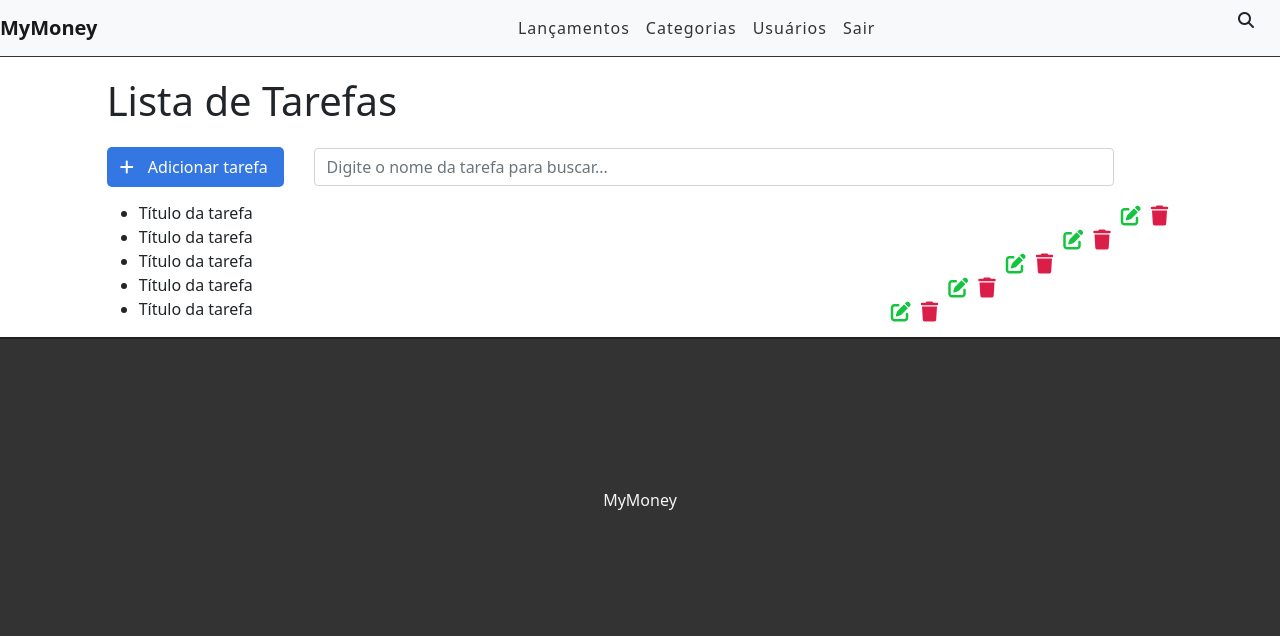
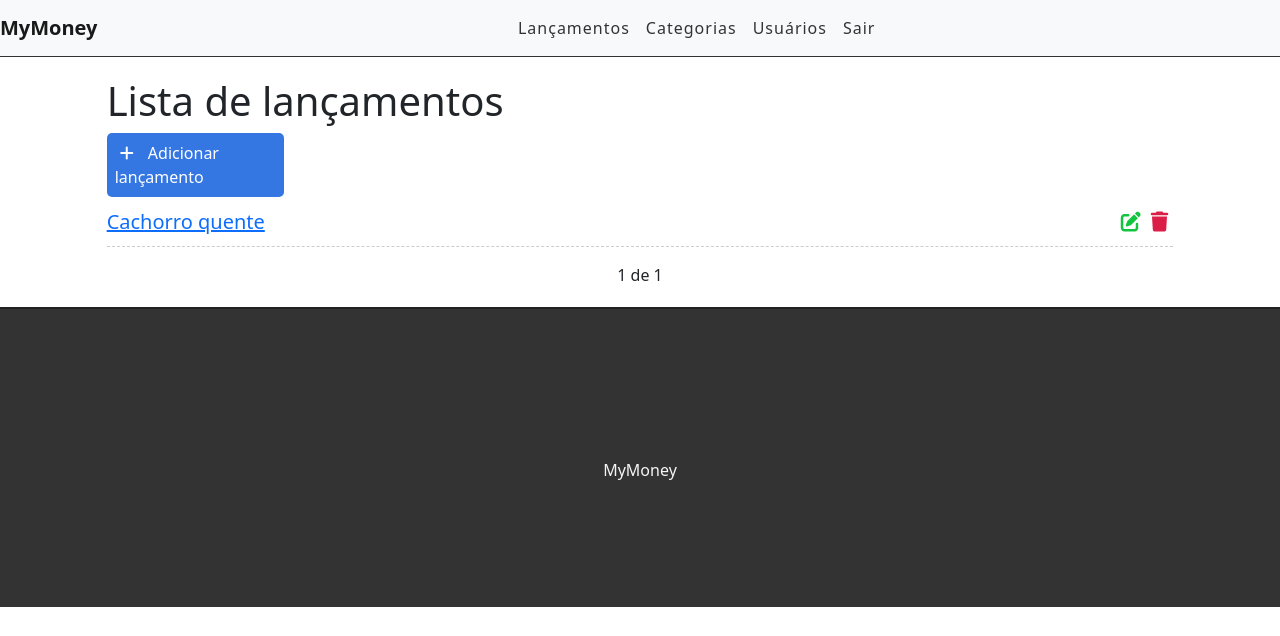
Before and after one commit to JoaoGDLima/MyMoney, a Django app: page / in a window 1280 px wide. Shown: the top 636 px of the page. Run offline with Django 3.2, Linux system fonts and the light colour scheme; a user stored in the database is signed in; data comes from the database, SQL or seed files in the repository; both versions use the stored data as it was after the commit; some libraries are stand-ins or nearby versions.

Commit message:
Implementação do CRUD de lançamentos

```diff
--- a/MyMoney/myApp/models.py
+++ b/MyMoney/myApp/models.py
@@ -8,7 +8,7 @@ class Categoria(models.Model):
     )
 
     nome = models.CharField(max_length=100)
-    tipo = models.CharField(max_length=1,choices=TIPOS)
+    tipo = models.CharField(max_length=31,choices=TIPOS)
     usuario = models.ForeignKey(get_user_model(), on_delete=models.CASCADE)
     created_at = models.DateTimeField(auto_now_add=True)
     updated_at = models.DateTimeField(auto_now=True)
@@ -25,7 +25,7 @@ class Lancamento(models.Model):
 
     usuario = models.ForeignKey(get_user_model(), on_delete=models.CASCADE)
     categoria = models.ForeignKey(Categoria,on_delete=models.CASCADE)
-    datahora = models.DateTimeField(null=False)
+    datahora = models.DateTimeField(null=False, auto_now_add=True)
     valor = models.FloatField(max_length=10.2)
     tipo = models.CharField(max_length=1,choices=TIPOS)
     observacao = models.CharField(max_length=100,null=True,blank=True)
--- a/MyMoney/myApp/static/js/scripts.js
+++ b/MyMoney/myApp/static/js/scripts.js
@@ -3,13 +3,15 @@ $( document ).ready(function() {
     var deleteBtn = $('.delete-btn');
     var searchBtn = $('#search-btn');
     var searchForm = $('#search-form');
+    var searchBtnLanc = $('#search-btn-lanc');
+    var searchFormLanc = $('#search-form-lanc');
 
     $(deleteBtn).on('click', function(e) {
 
         e.preventDefault();
 
         var delLink = $(this).attr('href');
-        var result = confirm('Quer deletar esta categoria?');
+        var result = confirm('Quer deletar este registro?');
 
         if(result) {
             window.location.href = delLink;
@@ -21,4 +23,9 @@ $( document ).ready(function() {
         searchForm.submit();
     });
 
+
+    $(searchBtnLanc).on('click', function() {
+        searchFormLanc.submit();
+    });
+
 });
--- a/MyMoney/myApp/templates/account/list.html
+++ b/MyMoney/myApp/templates/account/list.html
@@ -1,43 +1,51 @@
 {% extends 'base.html' %}
 
-{% block title %}Lista de Tarefas{% endblock %}
+{% block title %}Lista de lançamentos{% endblock %}
 
 {% block content %}
 <div class="offset-1 col-10 list-div">
-    <h1>Lista de Tarefas</h1>
-    <div class="col-2 add-div">
-        <i class="fas fa-plus"></i> Adicionar tarefa
-    </div>
-    <div class="col-9 search-div">
-        <input class="form-control" type="text" id="search" name="search" placeholder="Digite o nome da tarefa para buscar...">
-        <i class="fas fa-search"></i>
-    </div>
-    <ul class="account-list">
-        <li class="account-item">
-            <span>Título da tarefa</span>
-            <span><i class="fas fa-trash"></i></span>
-            <span><i class="fas fa-edit"></i></span>
+    <h1>Lista de lançamentos</h1>
+    <a id="add-link" href="/novoLancamento/">
+        <div class="col-2 add-div">
+            <i class="fas fa-plus"></i> Adicionar lançamento
+        </div>
+    </a>
+    {% if messages %}
+        <ul class="messages">
+            {% for message in messages %}
+                <li{% if message.tags %} class="alert alert-{{ message.tags }}"{% endif %}>{{ message }}</li>
+            {% endfor %}
+        </ul>
+    {% endif %}
+    <ul class="category-list">
+        {% for lancamento in lancamentos %}
+        <li class="category-item">
+            <span><a href="/lancamento/{{lancamento.id}}">{{lancamento.observacao}}</a></span>
+            <a href="/deletarLancamento/{{lancamento.id}}" class="delete-btn">
+                <span><i class="fas fa-trash"></i></span>
+            </a>
+            <a href="/editarLancamento/{{lancamento.id}}">
+                <span><i class="fas fa-edit"></i></span>
+            </a>
         </li>
-        <li class="account-item">
-            <span>Título da tarefa</span>
-            <span><i class="fas fa-trash"></i></i></span>
-            <span><i class="fas fa-edit"></i></span>
-        </li>
-        <li class="account-item">
-            <span>Título da tarefa</span>
-            <span><i class="fas fa-trash"></i></span>
-            <span><i class="fas fa-edit"></i></span>
-        </li>
-        <li class="account-item">
-            <span>Título da tarefa</span>
-            <span><i class="fas fa-trash"></i></span>
-            <span><i class="fas fa-edit"></i></span>
-        </li>
-        <li class="account-item">
-            <span>Título da tarefa</span>
-            <span><i class="fas fa-trash"></i></span>
-            <span><i class="fas fa-edit"></i></span>
-        </li>
+        {% endfor %}
     </ul>
+    <div class="pagination">
+            <span class="step-links">
+                {% if lancamentos.has_previous %}
+                    <a href="?page={{ lancamentos.previous_page_number }}"><i class="fas fa-arrow-left"></i></a>
+                {% endif %}
+
+                {% if lancamentos.paginator.num_pages %}
+                <span class="current">
+                    {{ lancamentos.number }} de {{ lancamentos.paginator.num_pages }}
+                </span>
+                {% endif %}
+
+                {% if lancamentos.has_next %}
+                    <a href="?page={{ lancamentos.next_page_number }}"><i class="fas fa-arrow-right"></i></a>
+                {% endif %}
+            </span>
+        </div>
 </div>
 {% endblock %}
--- a/MyMoney/myApp/templates/category/category.html
+++ b/MyMoney/myApp/templates/category/category.html
@@ -4,7 +4,6 @@
 
 {% block content %}
 <div class="offset-1 col-10 list-div">
-    <h1>AEREEEE</h1>
     <h1>{{categoria.nome}}</h1>
     <h1>{{categoria.tipo}}</h1>
     <p></p>
--- a/MyMoney/myApp/urls.py
+++ b/MyMoney/myApp/urls.py
@@ -4,9 +4,16 @@ from . import views
 urlpatterns = [
     path('helloworld/', views.helloWorld),
     path('', views.accountList, name='account-list'),
+
     path('categorias/', views.categoryList, name='category-list'),
     path('categoria/<int:id>', views.categoryView, name='category-view'),
     path('editarCategoria/<int:id>', views.editCategory, name='edit-category'),
     path('deletarCategoria/<int:id>', views.deleteCategory, name='delete-category'),
     path('novaCategoria/', views.newCategory, name='new-category'),
+
+    path('lancamentos/', views.accountList, name='account-list'),
+    path('lancamento/<int:id>', views.accountView, name='account-view'),
+    path('editarLancamento/<int:id>', views.editAccount, name='edit-account'),
+    path('deletarLancamento/<int:id>', views.deleteAccount, name='delete-account'),
+    path('novoLancamento/', views.newAccount, name='new-account')
 ]
--- a/MyMoney/myApp/views.py
+++ b/MyMoney/myApp/views.py
@@ -6,11 +6,66 @@ from django.contrib.auth.decorators import login_required
 from .models import Lancamento
 from .models import Categoria
 from .forms import categoryForm
+from .forms import accountForm
 
 @login_required
 def accountList(request):
-    lancamentos = Lancamento.objects.all()
+    search = request.GET.get('search')
+
+    if search:
+        lancamentos = Lancamento.objects.filter(nome__icontains=search, usuario=request.user)
+    else:
+        lancamentos_list = Lancamento.objects.all().order_by('datahora').filter(usuario=request.user)
+        paginator = Paginator(lancamentos_list, 50)
+
+        page = request.GET.get('page')
+        lancamentos = paginator.get_page(page)
+
     return render(request, 'account/list.html', {'lancamentos': lancamentos})
+
+@login_required
+def newAccount(request):
+    if request.method == 'POST' :
+        form =  accountForm(request.POST)
+
+        if form.is_valid():
+            lancamento = form.save(commit=False)
+            lancamento.usuario = request.user
+            lancamento.save()
+            return redirect('/lancamentos/')
+    else:
+        form =  accountForm
+        return render(request, 'account/addAccount.html', {'form': form})
+
+@login_required
+def editAccount(request, id):
+    lancamento = get_object_or_404(Lancamento, pk=id)
+    form = accountForm(instance=lancamento)
+
+    if request.method == 'POST' :
+        form = accountForm(request.POST, instance=lancamento)
+
+        if form.is_valid():
+            lancamento.save()
+            return redirect('/lancamentos/')
+        else:
+            return render(request, 'account/editAccount.html', {'form': form, 'lancamento': lancamento})
+    else:
+        return render(request, 'account/editAccount.html', {'form': form, 'lancamento': lancamento})
+
+@login_required
+def deleteAccount(request, id):
+    lancamento = get_object_or_404(Lancamento, pk=id)
+    lancamento.delete()
+
+    messages.info(request, 'Lançamento deletado com sucesso.')
+
+    return redirect('/lancamentos/')
+
+@login_required
+def accountView(request, id):
+    lancamento = get_object_or_404(Lancamento, pk=id)
+    return render(request, 'account/account.html', {'lancamento': lancamento})
 
 @login_required
 def categoryList(request):
```
Also changed, not shown: MyMoney/myApp/forms.py (+7 -0 lines), MyMoney/myApp/templates/account/account.html (added, +14 -0 lines), MyMoney/myApp/templates/account/addAccount.html (added, +15 -0 lines), MyMoney/myApp/templates/account/editAccount.html (added, +15 -0 lines), MyMoney/myApp/templates/account/yourname.html (deleted, +0 -7 lines), MyMoney/db.sqlite3, MyMoney/myApp/migrations/0006_auto_20210316_2118.py (added), MyMoney/myApp/migrations/0007_auto_20210316_2124.py (added), MyMoney/myApp/migrations/0008_categoria_sigla.py (added), MyMoney/myApp/migrations/0009_remove_categoria_sigla.py (added), MyMoney/myApp/migrations/0010_categoria_novocampo.py (added), MyMoney/myApp/migrations/0011_auto_20210324_1955.py (added), MyMoney/myApp/migrations/0012_remove_categoria_novocampo.py (added).
